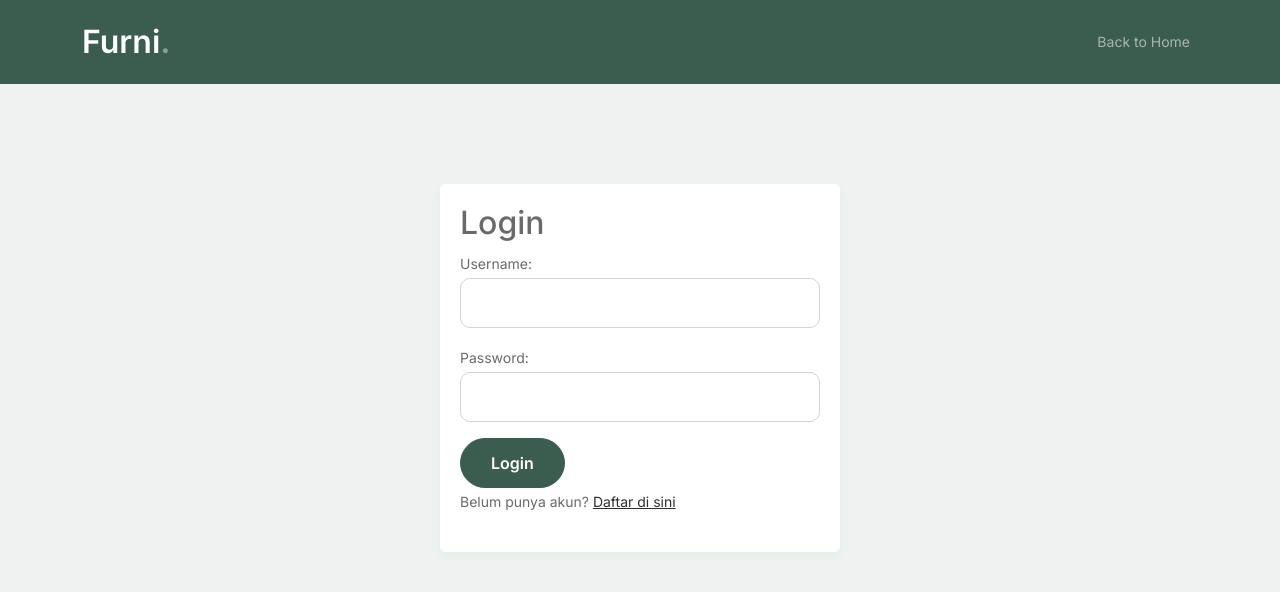
After one commit to nabillassyfa/web-Olshop, a Flask app: page /login in a window 1280 px wide. The commit adds this page. Shown: the top 592 px of the page. Run offline with Flask 3, Linux system fonts and the light colour scheme; some libraries are stand-ins or nearby versions.

Commit message:
tambah fitur login dan daftar

```diff
--- a/User/app.py
+++ b/User/app.py
@@ -1,5 +1,6 @@
-from flask import Flask, render_template, jsonify, request
+from flask import Flask, render_template, jsonify, request, redirect, url_for, session, flash
 from pymongo import MongoClient
+import os
 
 app = Flask(__name__, static_folder='static')
 
@@ -7,6 +8,8 @@ app = Flask(__name__, static_folder='static')
 client = MongoClient("mongodb://localhost:27017/")
 db = client["olshop"]
 pelanggan_collection = db.pelanggan  # Koleksi pelanggan
+
+app.secret_key = os.environ.get('SECRET_KEY') or os.urandom(24)
 
 @app.route('/')
 def index():
@@ -31,6 +34,10 @@ def tambah_pelanggan():
 def shop():
     return render_template('shop.html')
 
+@app.route('/home')
+def home():
+    return render_template('index.html')
+
 @app.route('/about')
 def about():
     return render_template('about.html')
@@ -51,6 +58,54 @@ def contact():
 def cart():
     return render_template('cart.html')
 
+@app.route('/login')
+def login():
+    return render_template('login.html')
+
+@app.route('/register')
+def register():
+    return render_template('register.html')
+
+@app.route('/login', methods=['GET', 'POST'])
+def loginPW():
+    if request.method == 'POST':
+        username = request.form['username']
+        password = request.form['password']
+
+        pelanggan = pelanggan_collection.find_one({"username": username})
+
+        if pelanggan and pelanggan['password'] == password:
+            session['username'] = username
+            flash("Login berhasil!", "success")
+            return redirect(url_for('home'))
+        else:
+            flash("Username atau password salah!", "danger")
+            return redirect(url_for('login'))
+
+    return render_template('login.html')
+
+@app.route('/register', methods=['GET', 'POST'])
+def daftar():
+    if request.method == 'POST':
+        nama = request.form['nama']
+        username = request.form['username']
+        password = request.form['password']
+        email = request.form['email']
+        no_hp = request.form['no_hp']
+
+        # Simpan user di database
+        pelanggan_data = {
+            "nama": nama,
+            "username": username,
+            "password": password,
+            "email": email,
+            "no_hp": no_hp
+        }
+        pelanggan_collection.insert_one(pelanggan_data)
+        flash("Registrasi berhasil! Silakan login.", "success")
+        return redirect(url_for('login'))
+
+    return render_template('register.html')
 
 # # Endpoint untuk menghapus pelanggan
 # @app.route('/pelanggan/<id>', methods=['DELETE'])
--- a/User/templates/index.html
+++ b/User/templates/index.html
@@ -52,7 +52,7 @@
 					</ul>
 
 					<ul class="custom-navbar-cta navbar-nav mb-2 mb-md-0 ms-5">
-						<li><a class="nav-link" href="#"><img src="{{ url_for('static', filename='images/user.svg') }}"></a></li>
+						<li><a class="nav-link" href="{{ url_for('login') }}"><img src="{{ url_for('static', filename='images/user.svg') }}"></a></li>
 						<li><a class="nav-link" href="{{ url_for('cart') }}"><img src="{{ url_for('static', filename='images/cart.svg') }}"></a></li>
 					</ul>
 				</div>
--- /dev/null
+++ b/User/templates/login.html
@@ -0,0 +1,74 @@
+<!doctype html>
+<html lang="en">
+<head>
+  <meta charset="utf-8">
+  <meta name="viewport" content="width=device-width, initial-scale=1, shrink-to-fit=no">
+  <link rel="shortcut icon" href="favicon.png">
+
+  <link href="{{ url_for('static', filename='css/bootstrap.min.css') }}" rel="stylesheet">
+  <link href="{{ url_for('static', filename='assets/font-awesome/css/all.min.css') }}" rel="stylesheet">
+  <link href="{{ url_for('static', filename='css/style.css') }}" rel="stylesheet">
+  <title>Login</title>
+  <style>
+
+      .con {
+          background-color: white;
+          padding: 20px;
+          border-radius: 5px;
+          box-shadow: 0 4px 8px rgba(88, 230, 142, 0.1);
+          max-width: 400px;
+          width: 100%;
+          margin: 0 auto;
+          margin-top: 100px;
+      }
+  </style>
+</head>
+
+<body>
+    <!-- Start Header/Navigation -->
+    <nav class="custom-navbar navbar navbar navbar-expand-md navbar-dark bg-dark" arial-label="Furni navigation bar">
+        <div class="container">
+            <a class="navbar-brand" href="{{ url_for('index') }}">Furni<span>.</span></a>
+            <button class="navbar-toggler" type="button" data-bs-toggle="collapse" data-bs-target="#navbarNav" aria-controls="navbarNav" aria-expanded="false" aria-label="Toggle navigation">
+                <span class="navbar-toggler-icon"></span>
+            </button>
+            <div class="collapse navbar-collapse" id="navbarNav">
+                <ul class="navbar-nav ms-auto">
+                    <li class="nav-item">
+                        <a class="nav-link" href="{{ url_for('index') }}">Back to Home</a>
+                    </li>
+                </ul>
+            </div>
+        </div>
+    </nav>
+
+    <div class="con">
+        <h2>Login</h2>
+        <!-- Display flash messages -->
+        {% with messages = get_flashed_messages(with_categories=true) %}
+          {% if messages %}
+            <div class="alert alert-dismissible fade show" role="alert">
+              {% for category, message in messages %}
+                <div class="alert alert-{{ category }}">{{ message }}</div>
+              {% endfor %}
+            </div>
+          {% endif %}
+        {% endwith %}
+
+        <form action="{{ url_for('login') }}" method="POST">
+            <div class="mb-3">
+                <label for="username">Username:</label>
+                <input type="text" name="username" class="form-control" required>
+            </div>
+            <div class="mb-3">
+                <label for="password">Password:</label>
+                <input type="password" name="password" class="form-control" required>
+            </div>
+            <button type="submit" class="btn btn-primary">Login</button>
+        </form>
+        <p>Belum punya akun? <a href="{{ url_for('register') }}">Daftar di sini</a></p>
+    </div>
+
+    <script src="{{ url_for('static', filename='js/bootstrap.bundle.min.js') }}"></script>
+</body>
+</html>
```
Also changed, not shown: User/templates/register.html (added, +73 -0 lines).
